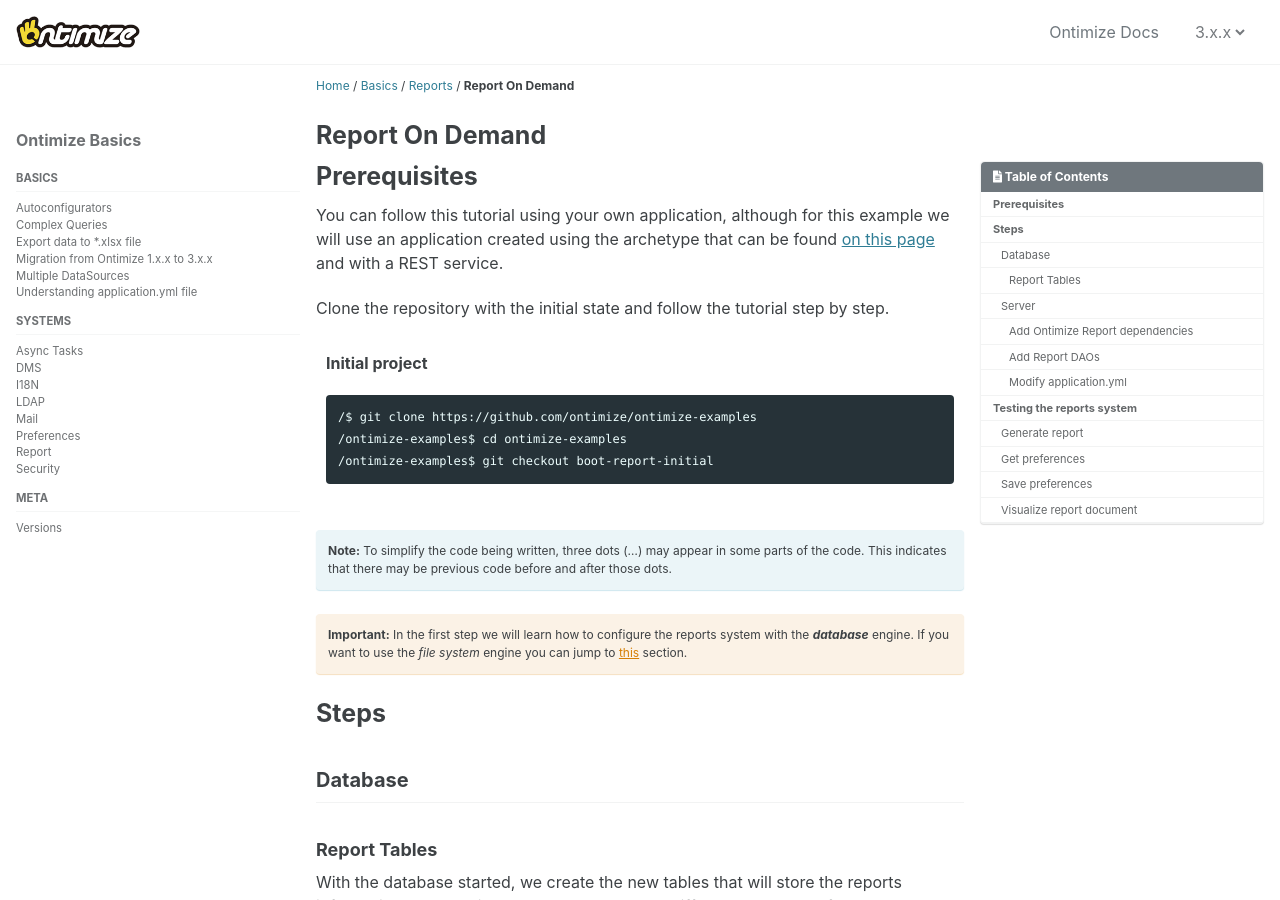
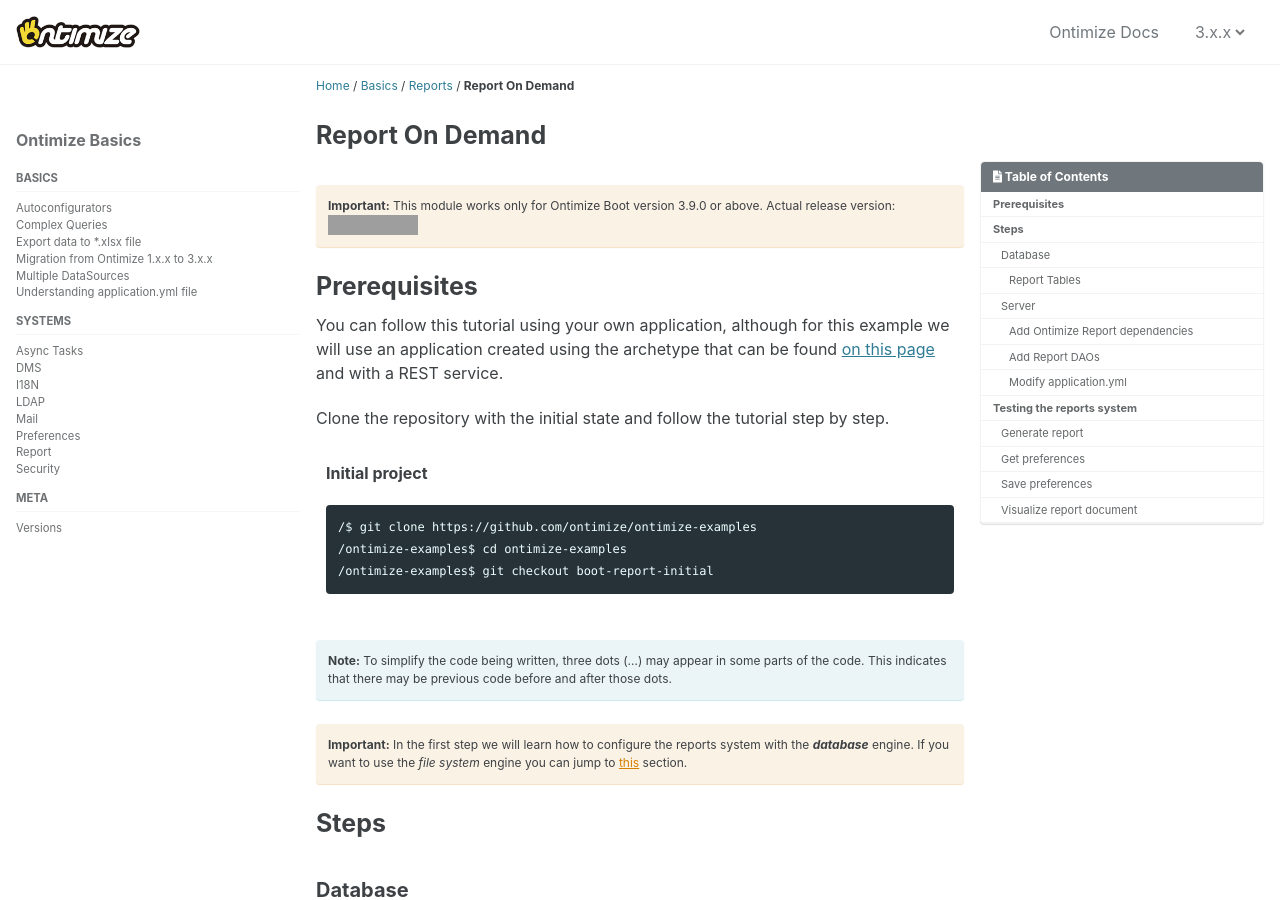
Before and after one commit to ontimize/ontimize-boot, a Jekyll site: the page built from _pages/basics_report-on-demand.md, in a window 1280 px wide and 900 px high. Built offline with Jekyll 4.4.1, drawn with Linux system fonts in a browser that asks for light colours; cached includes are drawn as plain includes; some of the changed text lies outside the part shown; grey boxes are pictures that could not be loaded.

Commit message:
updated daos

```diff
--- a/_pages/basics_report-on-demand.md
+++ b/_pages/basics_report-on-demand.md
@@ -10,6 +10,9 @@
   title: "Ontimize Basics"
   nav: sidebar-basics
 ---
+
+**Important:** This module works only for Ontimize Boot version 3.9.0 or above. Actual release version: [![Ontimize Boot](https://img.shields.io/maven-central/v/com.ontimize.boot/ontimize-boot?label=Ontimize%20boot&style=plastic)](https://maven-badges.herokuapp.com/maven-central/com.ontimize.boot/ontimize-boot)
+{: .notice--warning}
 
 # Prerequisites
 You can follow this tutorial using your own application, although for this example we will use an application created using the archetype that can be found [on this page](https://ontimize.github.io/ontimize-boot/getting_started/) and with a REST service.
@@ -587,7 +590,7 @@
 </div>
 <div class="multiColumn multiColumnGrow">
 
-{{ "**ReportDao.xml**" | markdownify}}
+{{ "**PreferencesDao.xml**" | markdownify}}
 {% highlight xml linenos %}
 <?xml version="1.0" encoding="UTF-8"?>
 <JdbcEntitySetup xmlns="http://www.ontimize.com/schema/jdbc"
@@ -604,7 +607,7 @@
 </JdbcEntitySetup>
 {% endhighlight %}
 
-{{ "**ReportDao.java**" | markdownify}}
+{{ "**PreferencesDao.java**" | markdownify}}
 {% highlight java linenos %}
 package com.ontimize.projectwiki.model.core.dao;
 
```
Also changed, not shown: _pages/basics_report.md (+1 -3 lines).
